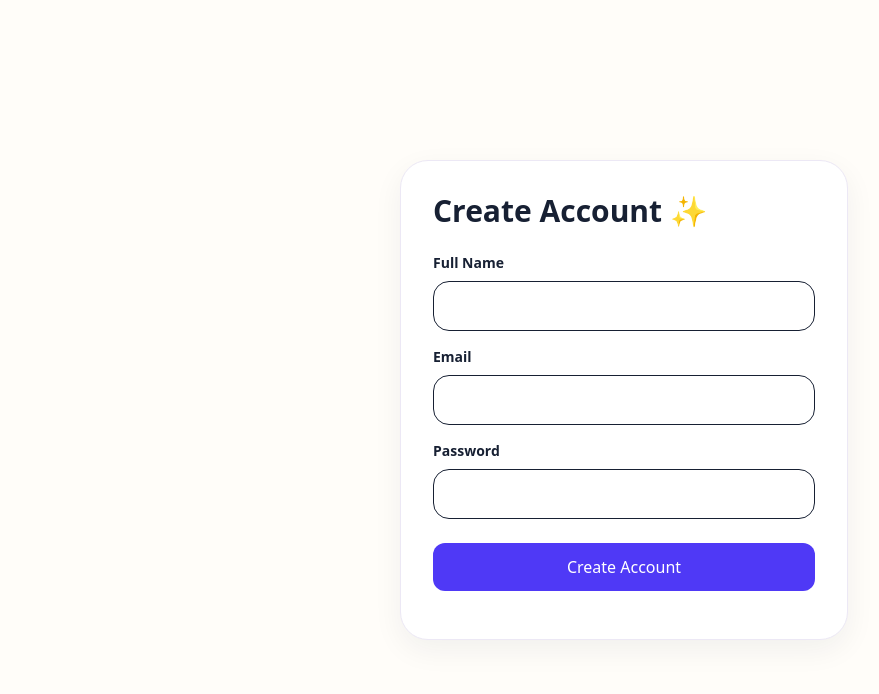
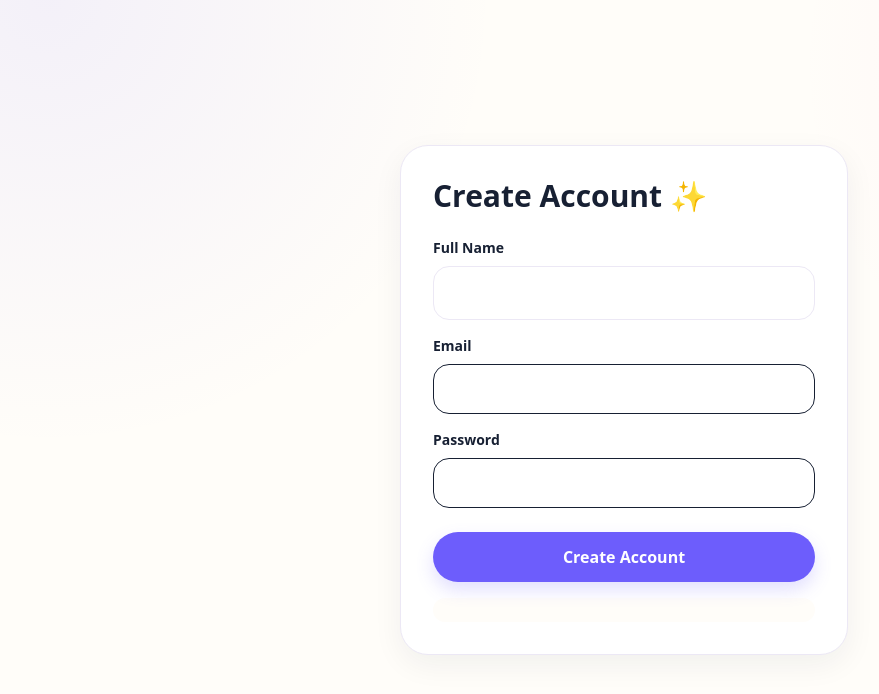
Before and after one commit to bansalneetu333-books/Booknook-kids-, a Next.js app: page /signup in a window 1280 px wide. Shown: the top 694 px of the page, without its empty margins (16-895 px from the left). Built offline with nearby package versions, Linux system fonts and the light colour scheme; no server answers.

Commit message:
Polish signup page with BookNook design system

```diff
--- a/app/signup/page.tsx
+++ b/app/signup/page.tsx
@@ -36,10 +36,10 @@ export default function SignupPage() {
   }
 
   return (
-    <main className="grid min-h-screen place-items-center bg-[#fffdf9] px-6">
+    <main className="bn-page grid min-h-screen place-items-center px-4 py-10 sm:px-6">
       <form
         onSubmit={submit}
-        className="w-full max-w-md bn-surface p-8 shadow-sm"
+        className="bn-surface w-full max-w-md p-7 sm:p-8"
       >
         <h1 className="text-3xl font-black">
           Create Account ✨
@@ -50,7 +50,7 @@ export default function SignupPage() {
         </label>
 
         <input
-          className="mt-2 w-full rounded-2xl border p-3"
+          className="bn-input mt-2 w-full px-4 py-3.5"
           required
           value={fullName}
           onChange={(e) =>
@@ -88,14 +88,14 @@ export default function SignupPage() {
         />
 
         <button
-          className="mt-6 w-full rounded-xl bg-indigo-600 p-3 font-bold text-white"
+          className="bn-button mt-6 w-full"
           type="submit"
         >
           Create Account
         </button>
 
         <p
-          className="mt-4 text-sm text-[var(--booknook-muted)]"
+          className="mt-4 rounded-2xl bg-[#fffdf9] p-3 text-sm text-[var(--booknook-muted)]"
           aria-live="polite"
         >
           {status}
```
